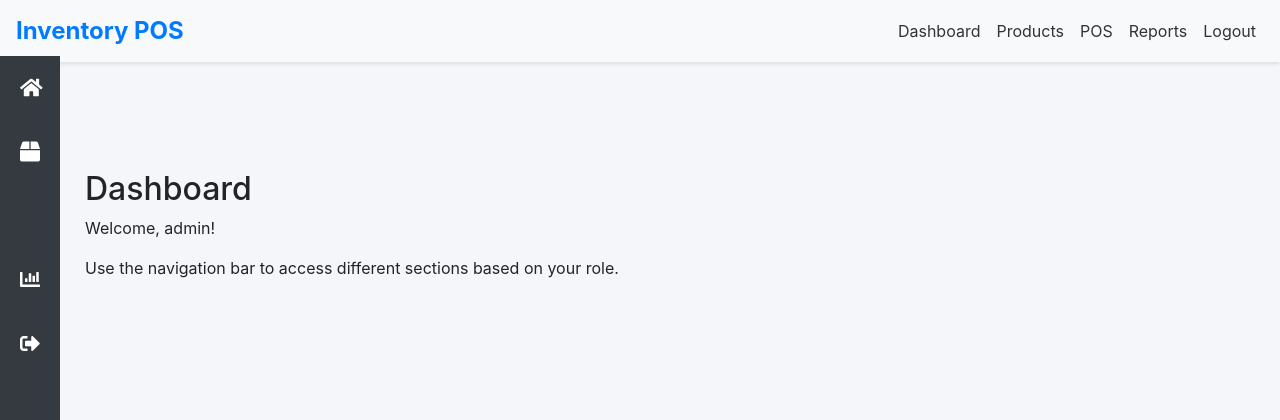
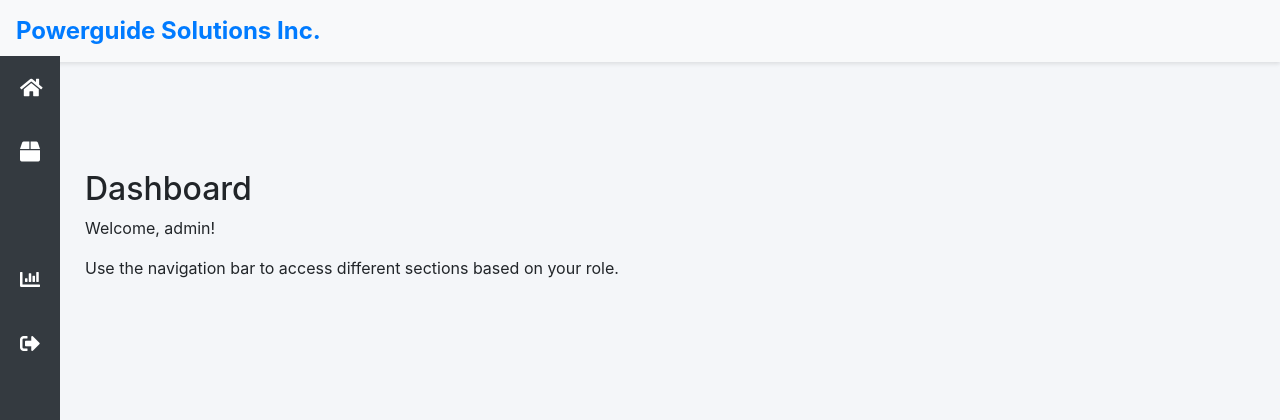
Before and after one commit to Yowma/Inventory_POS, a PHP site: page /dashboard.php in a window 1280 px wide. Shown: the top 420 px of the page. Run offline with PHP 8.4, Linux system fonts and the light colour scheme; a user stored in the database is signed in.

Commit message:
Update header.php

```diff
--- a/header.php
+++ b/header.php
@@ -3,7 +3,7 @@
 <head>
     <meta charset="UTF-8">
     <meta name="viewport" content="width=device-width, initial-scale=1.0">
-    <title>Inventory POS</title>
+    <title>Powerguide Solutions Inc.</title>
     <!-- Bootstrap CSS -->
     <link rel="stylesheet" href="https://stackpath.bootstrapcdn.com/bootstrap/4.5.2/css/bootstrap.min.css">
     <!-- Font Awesome for icons (including bell) -->
@@ -96,29 +96,10 @@
 </head>
 <body>
     <nav class="navbar navbar-expand-lg navbar-light bg-light">
-        <a class="navbar-brand" href="dashboard.php">Inventory POS</a>
+        <a class="navbar-brand" href="dashboard.php">Powerguide Solutions Inc.</a>
         <button class="navbar-toggler" type="button" data-toggle="collapse" data-target="#navbarNav">
             <span class="navbar-toggler-icon"></span>
         </button>
-        <div class="collapse navbar-collapse" id="navbarNav">
-            <ul class="navbar-nav ml-auto">
-                <li class="nav-item">
-                    <a class="nav-link" href="dashboard.php">Dashboard</a>
-                </li>
-                <li class="nav-item">
-                    <a class="nav-link" href="products.php">Products</a>
-                </li>
-                <li class="nav-item">
-                    <a class="nav-link" href="pos.php">POS</a>
-                </li>
-                <li class="nav-item">
-                    <a class="nav-link" href="reports.php">Reports</a>
-                </li>
-                <li class="nav-item">
-                    <a class="nav-link" href="logout.php">Logout</a>
-                </li>
-            </ul>
-        </div>
     </nav>
 
     <!-- Sidebar -->
```
